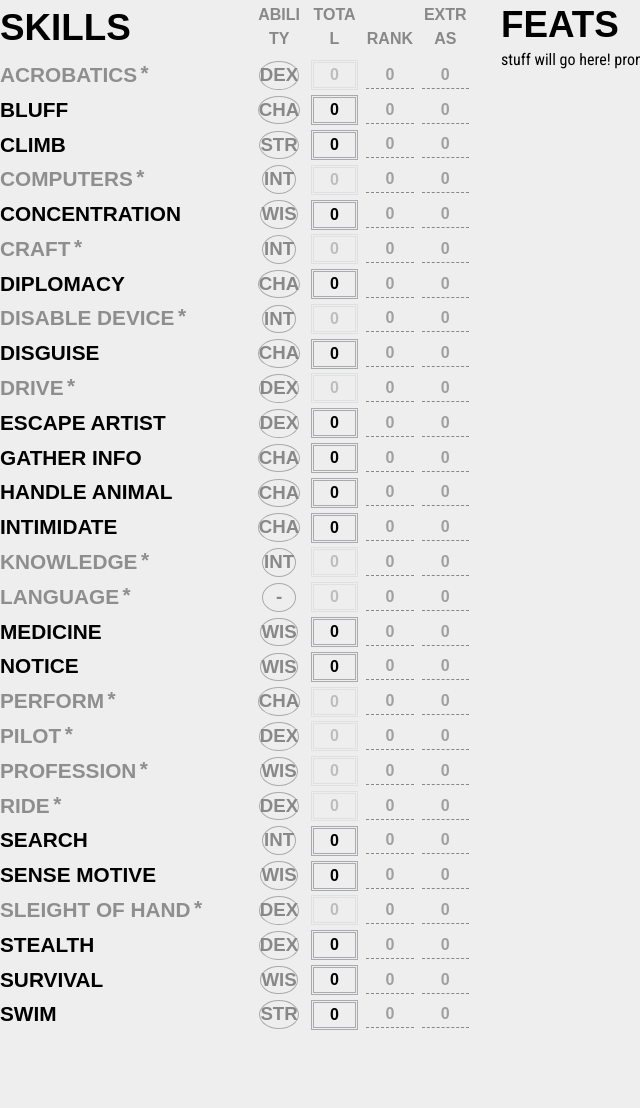
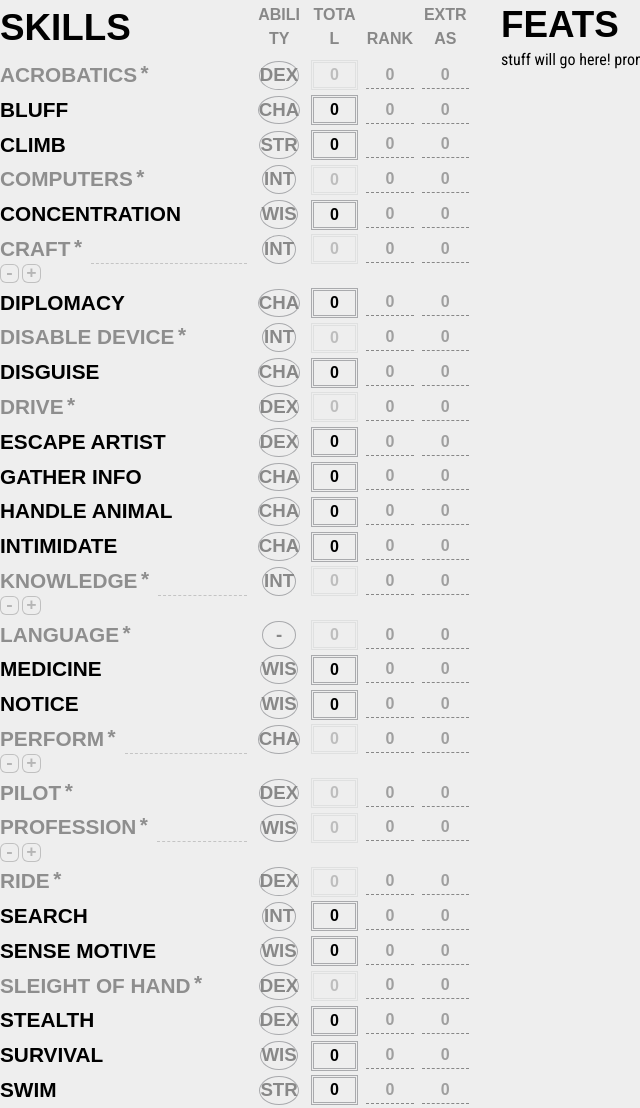
Before and after one commit to nullcross/MnM-Sheet, a plain HTML site: page index.html in a window 1280 px wide. Shown: the part 780-1888 px from the top of the page, without its empty margins (0-640 px from the left). Drawn offline with nearby package versions, Linux system fonts and the light colour scheme; a web font is replaced by a local one.

Commit message:
Add and style "subtypes", tweaks
Subtypes as in Knowledge Arcane or Perform Singing. Also made meta UI properly stick to the top of the page, and nudged checkbox check marks down/made them white always (since they're always colored in reagrdless of mode)

```diff
--- a/index.html
+++ b/index.html
@@ -133,12 +133,12 @@
                         <div class="labeled-text base-container">
                             <input type="text" name="base" :id="scName + '-base'" :value="scVal.base"
                                    @change="applyParsedChanges($event, stats.main[scName], NumberTypes.INT, false)">
-                            <label for="str-base">Base</label>
+                            <label :for="scName + '-base'">Base</label>
                         </div>
                         <div class="labeled-text extr-container">
                             <input type="text" name="extr" :id="scName + '-extr'" :value="scVal.extr"
                                    @change="applyParsedChanges($event, stats.main[scName], NumberTypes.INT, false)">
-                            <label for="str-extr">Enhanced</label>
+                            <label :for="scName + '-extr'">Enhanced</label>
                         </div>
                     </div>
 
@@ -155,12 +155,12 @@
                         <div class="labeled-text base-container">
                             <input type="text" name="base" :id="svName + '-base'" :value="svVal.base"
                                    @change="applyParsedChanges($event, stats.saves[svName], NumberTypes.INT, false)">
-                            <label for="tou-base">Base Mod.</label>
+                            <label :for="svName + '-base'">Base Mod.</label>
                         </div>
                         <div class="labeled-text extr-container">
                             <input type="text" name="extr" :id="svName + '-extr'" :value="svVal.extr"
                                    @change="applyParsedChanges($event, stats.saves[svName], NumberTypes.INT, false)">
-                            <label for="tou-extr">Misc. Mod.</label>
+                            <label :for="svName + '-extr'">Misc. Mod.</label>
                         </div>
                     </div>
 
@@ -282,8 +282,15 @@
                     <h3>Extras</h3>
                 </div>
 
-                <div class="skills-row" v-for="(skVal, skNme) of skills" :class="{ 'trained-only':skVal.trainedOnly, 'untrained':skVal.rank < 1 }">
-                    <h4 class="skill-name" :aria-label="skVal.trainedOnly ? 'Trained Only' : null">{{ skVal.displayName }}</h4>
+                <div class="skills-row" v-for="(skVal, skNme) of skills"
+                     :class="{ 'trained-only':skVal.trainedOnly, 'untrained':skVal.rank < 1, 'has-subtype':skVal.subtype !== null }">
+
+                    <h4 class="skill-name" :aria-label="skVal.trainedOnly ? 'Trained Only' : null">
+                        <span>{{ skVal.displayName }}</span>
+                        <input type="text" name="subtype" :id="skNme + '-subtype'" v-if="skVal.subtype !== null"
+                               :value="skVal.subtype" @change="applyChanges($event, skVal)">
+                    </h4>
+
                     <span class="skill-ability">{{ skVal.ability }}</span>
                     <output class="skill-total" :for="skNme + '-rank ' + skNme + '-mods'">
                         {{ skVal.rank + skVal.mods + getScoreBonus(skVal.ability) }}
@@ -292,6 +299,11 @@
                            @change="applyParsedChanges($event, skVal, NumberTypes.INT, false)">
                     <input type="text" name="mods" :id="skNme + '-mods'" class="skill-mods" size="2" :value="skVal.mods"
                            @change="applyParsedChanges($event, skVal, NumberTypes.INT, false)">
+
+                    <div class="subtype-buttons" v-if="skVal.subtype !== null">
+                        <button type="button" :id="'add-' + skNme" :aria-level="'Subtract ' + skVal.displayName + ' Subtype'">-</button>
+                        <button type="button" :id="'add-' + skNme" :aria-level="'Add ' + skVal.displayName + ' Subtype'">+</button>
+                    </div>
                 </div>
             </div>
 
--- a/main.css
+++ b/main.css
@@ -238,6 +238,7 @@ input[type="text"],
         &::after
         {
             content: "✓";
+            color: #fff;
             font-family: monospace;
             font-size: 0.9em;
             line-height: 1;
@@ -245,7 +246,7 @@ input[type="text"],
             position: absolute;
             right: 50%;
             bottom: 50%;
-            transform: translate(50%, 50%);
+            transform: translate(50%, calc(50% + 1px));
         }
     }
 }
@@ -258,13 +259,16 @@ input[type="text"],
 
 /* #region Meta UI */
 
+#meta-ui
+{
+    position: fixed;
+    top: 0;
+    right: 4em;
+}
+
 #toggle-theme
 {
     --bottom-radius: 6px;
-
-    position: absolute;
-    top: 0;
-    right: 4em;
 
     width: 2em;
     height: 2em;
@@ -811,8 +815,8 @@ input[type="text"],
         background-image: url("./media/sun-3-svgrepo-com.svg");
         background-size: 100% 100%;
     }
-
-    & button
+}
+#hero-points-inner button
 {
     width: 3ch;
     height: 3ch;
@@ -820,7 +824,7 @@ input[type="text"],
 
     font-size: 1.5em;
     font-family: 'Courier New', Courier, monospace;
-        font-weight: bold;
+    font-weight: normal;
     color: color-mix(in oklab, var(--text-primary) 80%, transparent);
 
     background-color: color-mix(in oklab, var(--background-primary) 66%, transparent);
@@ -864,7 +868,6 @@ input[type="text"],
     &:disabled
     {
         color: var(--text-secondary);
-        }
     }
 }
 
@@ -1096,6 +1099,8 @@ input[type="text"],
     gap: 0.5em;
     align-items: center;
 
+    position: relative;
+
     & > *:nth-child(n+2)
     {
         text-align: center;
@@ -1128,9 +1133,10 @@ input[type="text"],
     border: 3px double var(--border-light);
 }
 
-.trained-only .skill-name
+.trained-only .skill-name span
 {
     position: relative;
+
     &::after
     {
         content: "*";
@@ -1148,7 +1154,8 @@ input[type="text"],
 }
 .trained-only.untrained
 {
-    & .skill-name
+    & .skill-name,
+    & .subtype-buttons
     {
         opacity: 0.4;
     }
@@ -1166,4 +1173,102 @@ input[type="text"],
     }
 }
 
+/* #region Subtypes */
+
+.skills-row
+{
+    --subtype-buttons-in-margin-size: 1.08em;
+    --subtype-button-overlap: 0em;
+
+    &.has-subtype
+    {
+        margin-bottom: calc(0.1em + var(--subtype-buttons-in-margin-size) - var(--subtype-button-overlap));
+    }
+}
+
+.skill-name
+{
+    line-height: 1;
+
+    display: flex;
+    flex-direction: row;
+    gap: 1em;
+
+    & input
+    {
+        flex-grow: 1;
+        width: 100%;
+
+        font-family: var(--font-body);
+        font-weight: 500;
+        font-size: 0.85em;
+        color: color-mix(in oklab, currentColor 60%, transparent);
+    }
+}
+
+.subtype-buttons
+{
+    position: absolute;
+    height: 1.875rem;
+    top: 0;
+
+    & button
+    {
+        position: absolute;
+        bottom: calc(-1 * var(--subtype-buttons-in-margin-size) + var(--subtype-button-overlap));
+
+        display: flex;
+        align-items: center;
+        text-align: center;
+        justify-content: center;
+        padding: 0.08rem 0 0 0;
+
+        width: var(--subtype-buttons-in-margin-size);
+        height: var(--subtype-buttons-in-margin-size);
+
+        font-size: var(--subtype-buttons-in-margin-size);
+        font-family: 'Courier New', Courier, monospace;
+        font-weight: bold;
+
+        color: color-mix(in oklab, var(--text-primary) 60%, transparent);
+        background-color: color-mix(in oklab, var(--background-primary) 66%, transparent);
+        border: 1px solid color-mix(in oklab, currentColor 80%, transparent);
+        border-radius: 6px;
+
+        &:last-of-type
+        {
+            left: calc(0.2em + var(--subtype-buttons-in-margin-size));
+        }
+
+        &:focus, &:hover
+        {
+            &:not(:disabled)
+            {
+                color: color-mix(in oklab, var(--text-primary) 80%, transparent);
+                background-color: color-mix(in oklab, var(--background-primary) 85%, transparent);
+            }
+        }
+        &:active
+        {
+            /* Somewhat redundant, but keeps specificity in line with above */
+            &:not(:disabled)
+            {
+                color: var(--text-secondary);
+                background-color: var(--background-primary);
+            }
+            &:disabled
+            {
+                color: color-mix(in oklab, var(--text-secondary) 75%, black);
+            }
+        }
+
+        &:disabled
+        {
+            color: var(--text-secondary);
+        }
+    }
+}
+
 /* #endregion */
+
+/* #endregion */
--- a/scripts/vue-manager.js
+++ b/scripts/vue-manager.js
@@ -56,12 +56,12 @@ class Score
 
 class Skill
 {
-    constructor(displayName, ability, rank = 0, mods = 0, trainedOnly = false, multiples = null)
+    constructor(displayName, ability, rank = 0, mods = 0, trainedOnly = false, subtype = null, multiples = [])
     {
         this.displayName = displayName; this.ability = ability;
         this.rank = rank ?? 0; this.mods = mods ?? 0;
         this.trainedOnly = trainedOnly ?? false;
-        this.multiples = multiples;
+        this.subtype = subtype; this.multiples = multiples;
     }
 }
 
@@ -116,7 +116,7 @@ createApp({
             "climb": new Skill("Climb", "str"),
             "computers": new Skill("Computers", "int", 0, 0, true),
             "concentration": new Skill("Concentration", "wis"),
-            "craft": new Skill("Craft", "int", 0, 0, true, []),
+            "craft": new Skill("Craft", "int", 0, 0, true, ""),
             "diplomacy": new Skill("Diplomacy", "cha"),
             "disableDevice": new Skill("Disable Device", "int", 0, 0, true),
             "disguise": new Skill("Disguise", "cha"),
@@ -125,13 +125,13 @@ createApp({
             "gatherInfo": new Skill("Gather Info", "cha"),
             "handleAnimal": new Skill("Handle Animal", "cha"),
             "intimidate": new Skill("Intimidate", "cha"),
-            "knowledge": new Skill("Knowledge", "int", 0, 0, true, []),
+            "knowledge": new Skill("Knowledge", "int", 0, 0, true, ""),
             "language": new Skill("Language", " - ", 0, 0, true),
             "medicine": new Skill("Medicine", "wis"),
             "notice": new Skill("Notice", "wis"),
-            "perform": new Skill("Perform", "cha", 0, 0, true, []),
+            "perform": new Skill("Perform", "cha", 0, 0, true, ""),
             "pilot": new Skill("Pilot", "dex", 0, 0, true),
-            "profession": new Skill("Profession", "wis", 0, 0, true, []),
+            "profession": new Skill("Profession", "wis", 0, 0, true, ""),
             "ride": new Skill("Ride", "dex", 0, 0, true),
             "search": new Skill("Search", "int"),
             "sense": new Skill("Sense Motive", "wis"),
```
Lines whose indentation alone changed are shown as unchanged.
